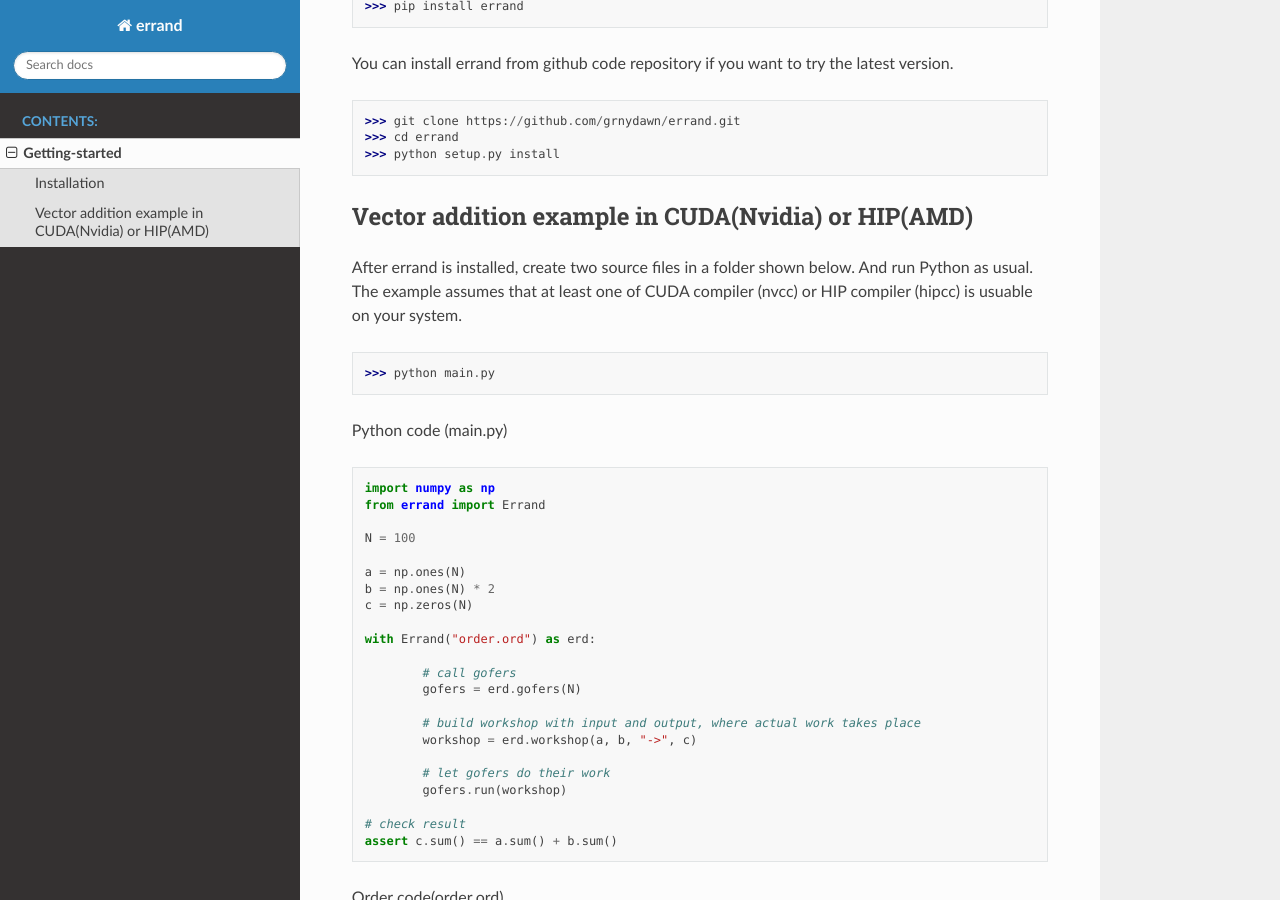
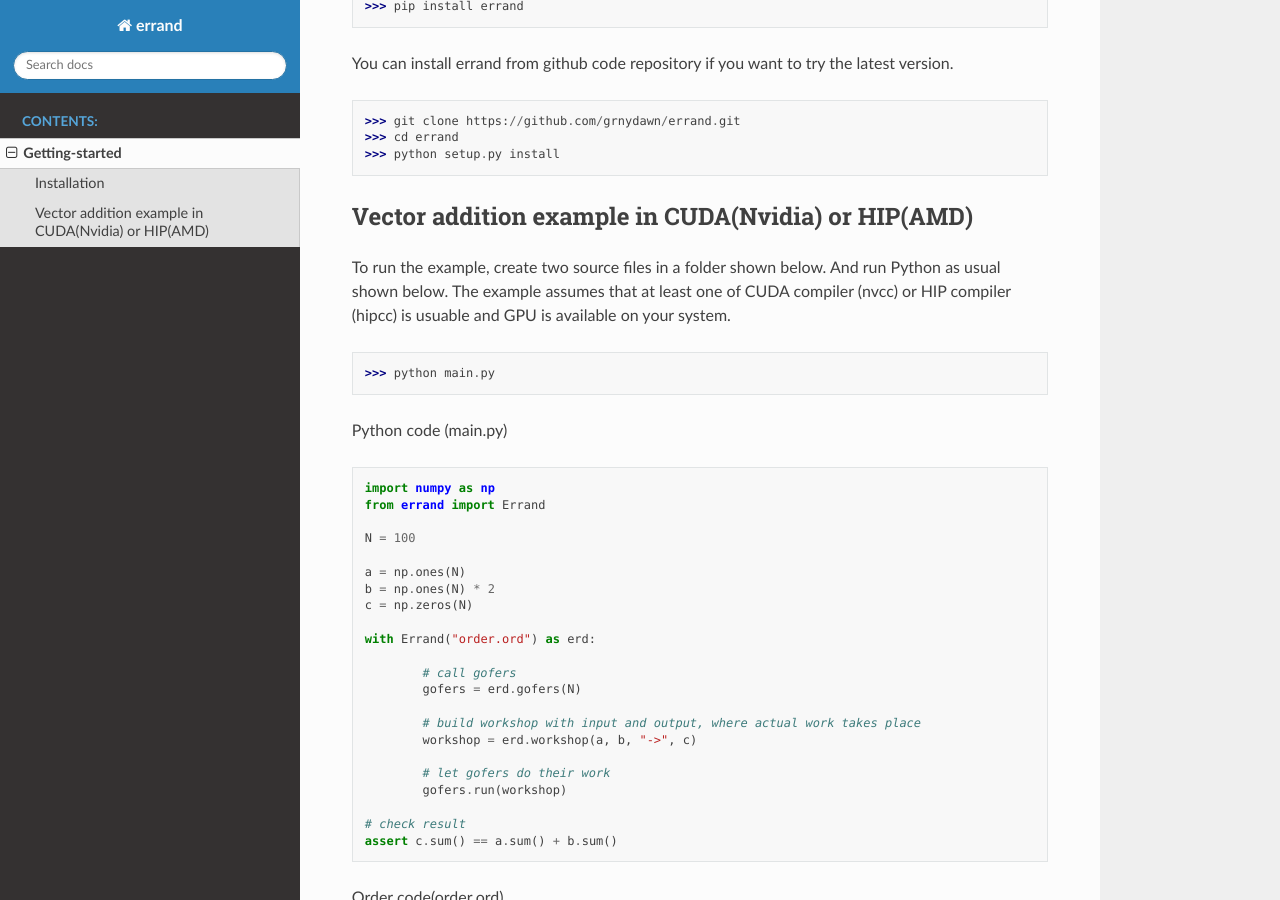
Before and after one commit to grnydawn/errand, a Sphinx documentation site: the page built from doc/source/intro.rst, in a window 1280 px wide and 900 px high, scrolled down 399 px. Built offline with Sphinx 7.4.7 and the Read the Docs theme 2.0.0, drawn with Linux system fonts in a browser that asks for light colours.

Commit message:
updated intro

```diff
--- a/doc/source/intro.rst
+++ b/doc/source/intro.rst
@@ -21,8 +21,9 @@ You can install errand from github code repository if you want to try the latest
 Vector addition example in CUDA(Nvidia) or HIP(AMD)
 -------------------------------------------------------
 
-After errand is installed, create two source files in a folder shown below. And run Python as usual.
-The example assumes that at least one of CUDA compiler (nvcc) or HIP compiler (hipcc) is usuable on your system.
+To run the example, create two source files in a folder shown below. And run Python as usual shown below.
+The example assumes that at least one of CUDA compiler (nvcc) or HIP compiler (hipcc) is usuable and
+GPU is available on your system.
 
 ::
 
```
